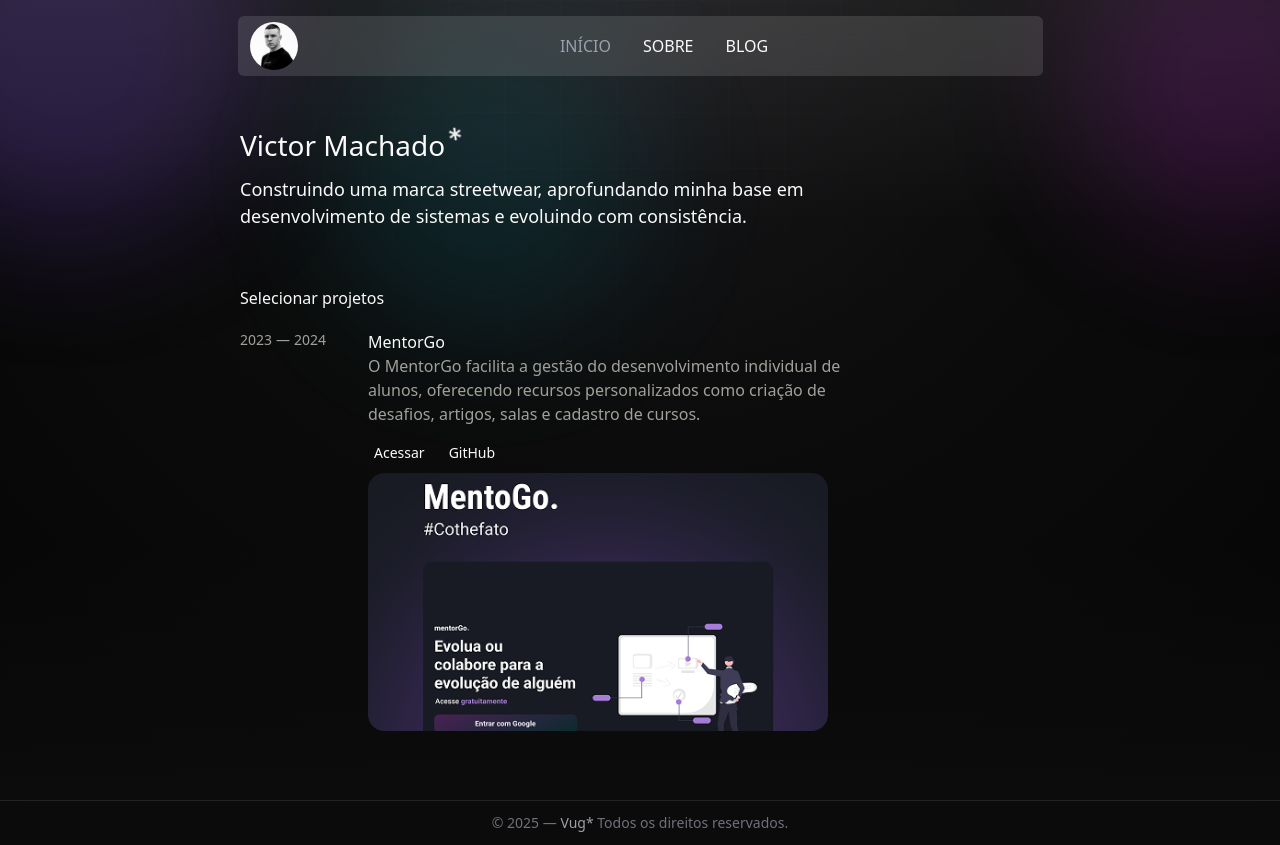
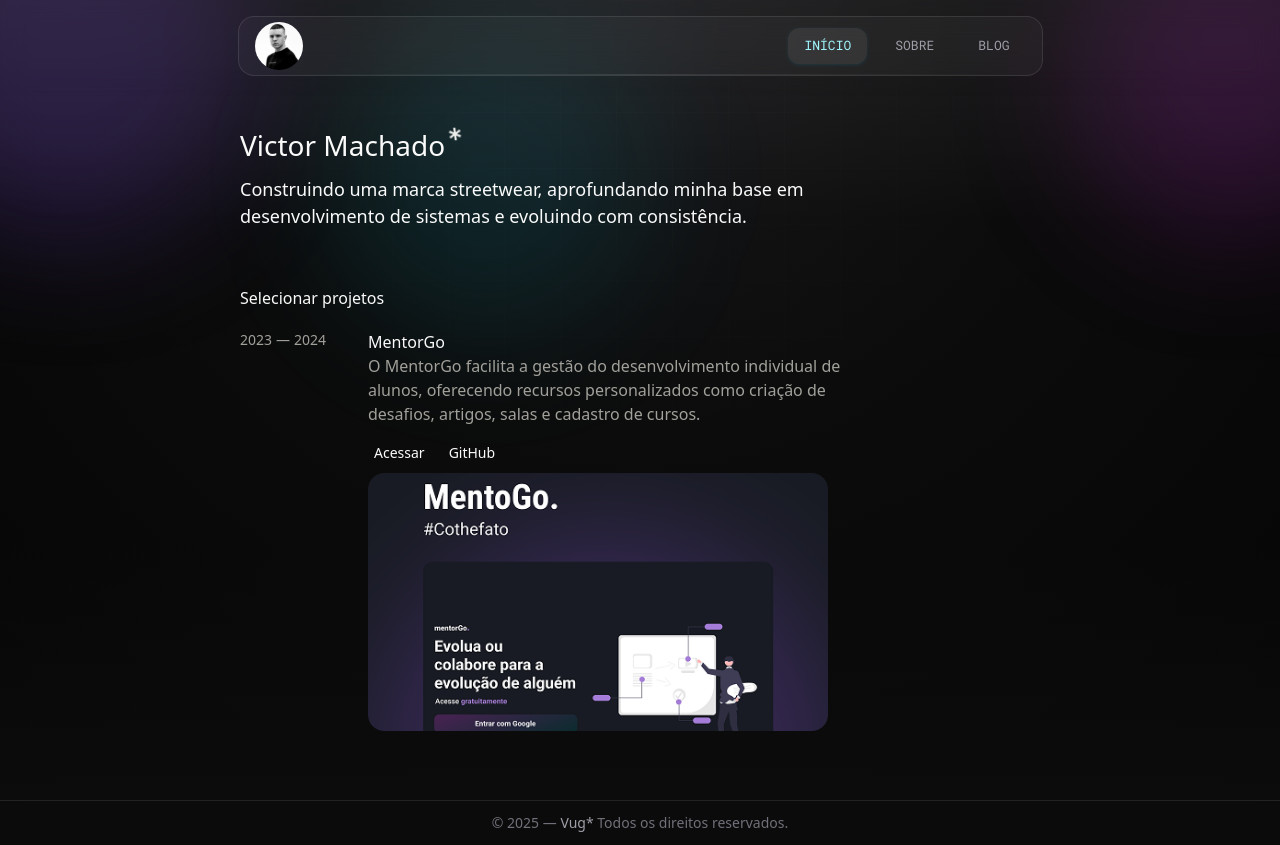
Before and after one commit to ciavhugo/vug-app, a Next.js app: page / in a window 1280 px wide. Built offline with nearby package versions, Linux system fonts and the light colour scheme.

Commit message:
fix: HeaderNavigationMenu with CODEX

```diff
--- a/src/app/layout.tsx
+++ b/src/app/layout.tsx
@@ -60,7 +60,11 @@ export default function RootLayout({
           className="fixed inset-0 z-[-1] bg-[linear-gradient(to_right,rgba(255,255,255,0.055)_1px,transparent_1px),linear-gradient(to_bottom,rgba(255,255,255,0.055)_1px,transparent_1px)] bg-[size:56px_56px] opacity-30 [mask-image:radial-gradient(ellipse_at_top,black_0%,transparent_70%)]"
         />
 
-        <header className="pointer-events-none fixed inset-x-0 top-0 z-50 flex justify-center px-4 [&>*]:pointer-events-auto [&>section]:backdrop-blur-md">
+        <header className="pointer-events-none fixed inset-x-0 top-0 z-50 flex h-24 justify-center px-4 [&>*]:pointer-events-auto">
+          <div
+            aria-hidden="true"
+            className="absolute inset-x-0 top-0 h-full backdrop-blur-md [mask-image:linear-gradient(to_bottom,black_0%,black_74%,transparent_100%)]"
+          />
           <HeaderNavigationMenu />
         </header>
 
--- a/src/components/frames/HeaderNavigationMenu/index.tsx
+++ b/src/components/frames/HeaderNavigationMenu/index.tsx
@@ -1,36 +1,56 @@
 "use client";
 
+import Image from "next/image";
 import Link from "next/link";
 import { usePathname } from "next/navigation";
 
 export function HeaderNavigationMenu() {
   const pathname = usePathname();
 
-  const getNavLink = (path: string, cursorClass = "cursor-pointer") =>
-    `${cursorClass} transition-colors duration-300 ${
-      pathname === path ? "text-gray-400" : "hover:text-gray-400"
-    }`;
+  const links = [
+    { href: "/", label: "Início", cursorClass: "cursor-pointer" },
+    { href: "/about", label: "Sobre", cursorClass: "cursor-help" },
+    { href: "/blog", label: "Blog", cursorClass: "cursor-pointer" },
+  ];
 
   return (
-    <section className="bg-[#D9D9D9]/15 w-full max-w-[805px] h-[60px] rounded-md mt-4 flex items-center justify-center px-3">
-      <img
-        src="/VictorMachado.svg"
-        alt="VM"
-        className="w-[48px] h-[48px] hidden sm:block"
-      />
+    <section className="relative mt-4 flex h-[60px] w-full max-w-[805px] items-center justify-between overflow-hidden rounded-2xl border border-white/10 bg-white/[0.035] px-4 backdrop-blur-md">
+      <Link
+        href="/"
+        aria-label="Ir para a página inicial"
+        className="relative hidden h-12 w-12 shrink-0 items-center justify-center sm:flex"
+      >
+        <Image
+          src="/VictorMachado.svg"
+          alt="VM"
+          width={48}
+          height={48}
+          className="h-12 w-12"
+          priority
+        />
+      </Link>
 
-      <div className="flex-1 flex justify-center gap-8 text-[16px] max-[550px]:text-[14px]  font-normal">
-        <Link href="/" className={`${getNavLink("/")} uppercase`}>
-          Início
-        </Link>
+      <nav className="relative flex flex-1 items-center justify-center gap-2 text-[13px] font-normal uppercase max-[550px]:text-[12px] sm:ml-auto sm:flex-none sm:justify-end sm:gap-3">
+        {links.map(({ href, label, cursorClass }) => {
+          const isActive = pathname === href;
 
-        <Link href="/about" className={`${getNavLink("/about", "cursor-help")} uppercase`}>
-          Sobre
-        </Link>
-        <Link href="/blog" className={`${getNavLink("/blog")} uppercase`}>
-          Blog
-        </Link>
-      </div>
+          return (
+            <Link
+              key={href}
+              href={href}
+              className={`${cursorClass} rounded-xl px-4 py-2 font-mono tracking-normal transition-all duration-300 ${
+                isActive
+                  ? "bg-white/[0.08] text-cyan-200 shadow-sm shadow-cyan-500/10"
+                  : "text-zinc-400 hover:bg-white/[0.05] hover:text-zinc-100"
+              }`}
+            >
+              {label}
+            </Link>
+          );
+        })}
+      </nav>
+
+      <div className="pointer-events-none absolute inset-x-0 bottom-0 h-px bg-gradient-to-r from-transparent via-white/10 to-transparent" />
     </section>
   );
 }
```
